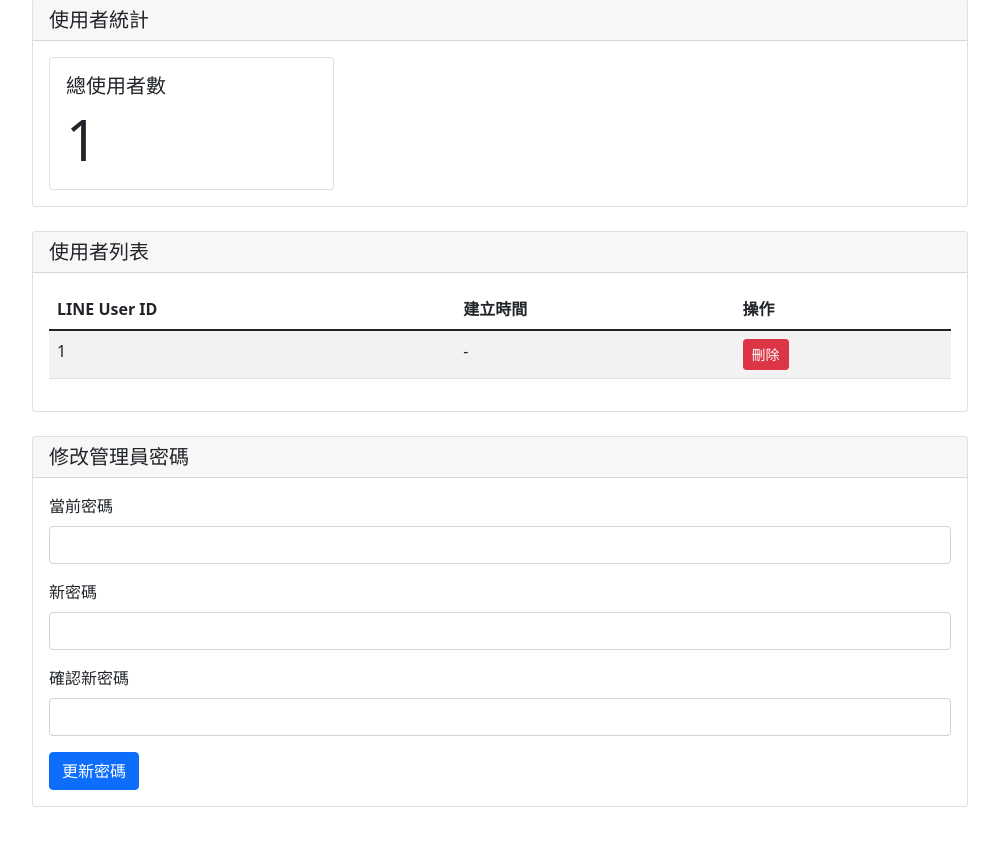
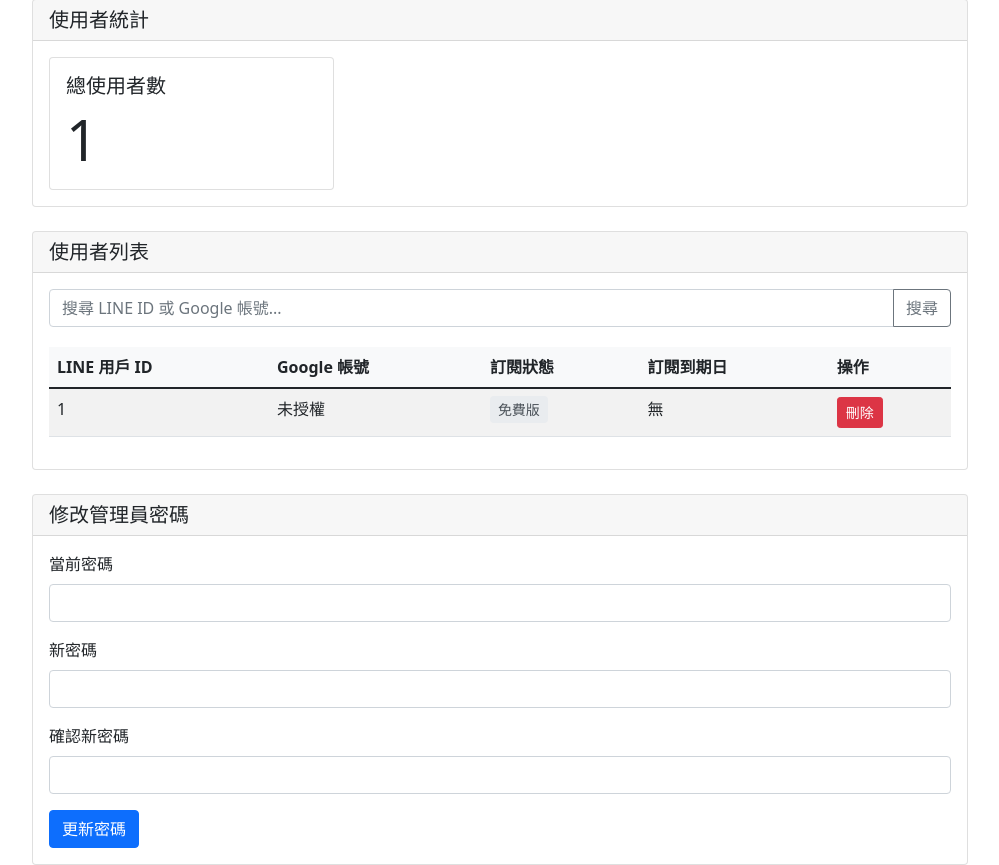
Before and after one commit to brantwu0322/line-calendar-assistant, a Flask app: page /admin/dashboard in a window 1280 px wide. Shown: the part 107-972 px from the top of the page, without its empty margins (140-1139 px from the left). Before the commit the page ends 914 px from the top, so only its background shows below. Run offline with Flask 2, Linux system fonts and the light colour scheme; the visitor is signed in with stand-in values (Sample User, id 1); data comes from the database, SQL or seed files in the repository; parts of the project's set-up code (start-up, migrations or seed data) failed here and were passed over; some libraries are stand-ins or nearby versions.

Commit message:
feat: 新增管理員後台使用者搜尋功能

```diff
--- a/app.py
+++ b/app.py
@@ -338,11 +338,28 @@ def verify_admin(conn, username, password):
     return False
 
 @with_db_connection
-def get_all_users(conn):
-    """獲取所有已授權的使用者"""
+def get_all_users(conn, search_term=None):
+    """獲取所有已授權的使用者，支援搜尋"""
     c = conn.cursor()
-    c.execute('SELECT line_user_id FROM users')
-    return [user[0] for user in c.fetchall()]
+    if search_term:
+        # 搜尋 LINE ID 或 Google 帳號
+        c.execute('''
+            SELECT line_user_id, google_email, subscription_status, subscription_end_date
+            FROM users
+            WHERE line_user_id LIKE ? OR google_email LIKE ?
+        ''', (f'%{search_term}%', f'%{search_term}%'))
+    else:
+        c.execute('SELECT line_user_id, google_email, subscription_status, subscription_end_date FROM users')
+
+    users = []
+    for row in c.fetchall():
+        users.append({
+            'line_user_id': row[0],
+            'google_email': row[1],
+            'subscription_status': row[2],
+            'subscription_end_date': row[3]
+        })
+    return users
 
 @with_db_connection
 def get_user_credentials(conn, line_user_id):
@@ -741,7 +758,7 @@ def parse_event_text(text):
         return None
 
 @with_error_handling
-def create_calendar_event(service, event_data):
+def create_calendar_event(service, event_data, line_user_id):
     """建立 Google Calendar 事件"""
     try:
         logger.info("開始建立 Google Calendar 事件")
@@ -820,15 +837,9 @@ def handle_message(event):
                 send_line_message(reply_token, f"抱歉，發生了一點問題：{error}\n請稍後再試，或聯繫系統管理員協助 🙏")
             else:
                 try:
-                    # 建立 Google Calendar 服務
-                    service = get_google_calendar_service(user_id)
-                    if not service:
-                        send_line_message(reply_token, "無法建立 Google Calendar 服務，請重新授權。")
-                        return
-
                     # 設定時間範圍（現在到7天後）
-                    now = datetime.datetime.utcnow().isoformat() + 'Z'
-                    end_time = (datetime.datetime.utcnow() + datetime.timedelta(days=7)).isoformat() + 'Z'
+                    now = datetime.utcnow().isoformat() + 'Z'
+                    end_time = (datetime.utcnow() + timedelta(days=7)).isoformat() + 'Z'
 
                     # 查詢行程
                     events_result = service.events().list(
@@ -851,8 +862,8 @@ def handle_message(event):
                         end = event['end'].get('dateTime', event['end'].get('date'))
 
                         # 轉換時間格式
-                        start_time = datetime.datetime.fromisoformat(start.replace('Z', '+00:00'))
-                        end_time = datetime.datetime.fromisoformat(end.replace('Z', '+00:00'))
+                        start_time = datetime.fromisoformat(start.replace('Z', '+00:00'))
+                        end_time = datetime.fromisoformat(end.replace('Z', '+00:00'))
 
                         # 格式化時間
                         if 'T' in start:  # 有具體時間的行程
@@ -901,35 +912,9 @@ def handle_message(event):
                     send_line_message(reply_token, f"抱歉，發生了一點問題：{error}\n請稍後再試，或聯繫系統管理員協助 🙏")
                 else:
                     # 創建日曆事件
-                    success, result = create_calendar_event(service, event_data)
+                    success, result = create_calendar_event(service, event_data, user_id)
                     if success:
-                        start_time = datetime.fromisoformat(event_data['start']['dateTime'].replace('Z', '+00:00'))
-                        end_time = datetime.fromisoformat(event_data['end']['dateTime'].replace('Z', '+00:00'))
-                        formatted_start = start_time.strftime('%Y年%m月%d日 %H:%M')
-                        formatted_end = end_time.strftime('%H:%M')
-
-                        # 儲存行程記錄
-                        save_event(user_id, result['id'], event_data['summary'],
-                                 event_data['start']['dateTime'], event_data['end']['dateTime'])
-
-                        # 檢查是否為循環事件
-                        if 'recurrence' in event_data:
-                            recurrence_count = event_data['recurrence'][0].split('COUNT=')[1]
-                            reply_text = (
-                                f"好的！我已經幫您安排好以下行程 ✨\n\n"
-                                f"📝 活動：{event_data['summary']}\n"
-                                f"🕒 時間：{formatted_start} - {formatted_end}\n"
-                                f"🔄 重複：每週重複，共 {recurrence_count} 次\n\n"
-                                "需要修改或查看完整行程，可以直接打開您的 Google 日曆喔！"
-                            )
-                        else:
-                            reply_text = (
-                                f"好的！我已經幫您安排好以下行程 ✨\n\n"
-                                f"📝 活動：{event_data['summary']}\n"
-                                f"🕒 時間：{formatted_start} - {formatted_end}\n\n"
-                                "需要修改或查看完整行程，可以直接打開您的 Google 日曆喔！"
-                            )
-                        send_line_message(reply_token, reply_text)
+                        send_line_message(reply_token, result)
                     else:
                         send_line_message(reply_token, "抱歉，我在建立行程時遇到了一些問題 😅\n請稍後再試一次，或聯繫系統管理員協助。")
             else:
@@ -951,7 +936,7 @@ def handle_message(event):
         try:
             send_line_message(
                 reply_token,
-                "非常抱歉，我在處理您的訊息時遇到了問題 😅\n請稍後再試一次，或聯繫系統管理員協助。"
+                "非常抱歉，我在處理您的訊息時遇到了問題 😅\n請稍後再試一次，或直接輸入文字。"
             )
         except Exception as e:
             logger.error(f'發送錯誤訊息時也發生錯誤: {str(e)}')
@@ -1117,12 +1102,16 @@ def admin_dashboard():
     if not session.get('admin_logged_in'):
         return redirect(url_for('admin_login'))
 
+    # 獲取搜尋關鍵字
+    search_term = request.args.get('search', '')
+
     # 獲取使用者資料
-    users = get_all_users()
+    users = get_all_users(search_term=search_term)
     logger.info(f'成功獲取 {len(users)} 位使用者資料')
     return render_template('admin_dashboard.html',
                          users=users,
-                         admin_username=session.get('admin_username'))
+                         admin_username=session.get('admin_username'),
+                         search_term=search_term)
 
 @app.route('/admin/logout')
 @with_error_handling
@@ -1241,38 +1230,28 @@ def handle_audio_message(event):
 
                     if event_data:
                         # 檢查用戶是否已授權
-                        service = get_google_calendar_service(user_id)
-                        if not service:
-                            auth_url = get_google_auth_url(user_id)
-                            reply_text = (
+                        service, error = get_google_calendar_service(user_id)
+                        if error and isinstance(error, str) and 'accounts.google.com' in error:
+                            # 如果是授權 URL，提供更友善的提示
+                            auth_message = (
                                 "您好！為了幫您安排行程，我需要先取得您的 Google Calendar 授權喔 😊\n\n"
                                 "請按照以下步驟進行授權：\n"
                                 "1. 複製下方連結\n"
                                 "2. 使用手機瀏覽器（Safari 或 Chrome）開啟\n"
                                 "3. 登入您的 Google 帳號並同意授權\n\n"
-                                f"{auth_url}\n\n"
+                                f"{error}\n\n"
                                 "完成授權後，請再次傳送您要安排的行程給我 🙂"
                             )
+                            send_line_message(event.reply_token, auth_message)
+                        elif error:
+                            send_line_message(event.reply_token, f"抱歉，發生了一點問題：{error}\n請稍後再試，或聯繫系統管理員協助 🙏")
                         else:
-                            # 建立事件
-                            result = service.events().insert(calendarId='primary', body=event_data).execute()
-                            logger.info(f"成功建立事件: {result.get('htmlLink')}")
-
-                            # 儲存事件到資料庫
-                            save_event(user_id, result['id'], event_data['summary'],
-                                     event_data['start']['dateTime'],
-                                     event_data['end']['dateTime'])
-
-                            # 回覆用戶
-                            start_time = datetime.datetime.fromisoformat(event_data['start']['dateTime'].replace('Z', '+00:00'))
-                            end_time = datetime.datetime.fromisoformat(event_data['end']['dateTime'].replace('Z', '+00:00'))
-                            formatted_start = start_time.strftime('%Y年%m月%d日 %H:%M')
-                            formatted_end = end_time.strftime('%H:%M')
-
-                            reply_text = f"✅ 已成功建立行程：\n\n"
-                            reply_text += f"📅 時間：{formatted_start} - {formatted_end}\n"
-                            reply_text += f"📝 內容：{event_data['summary']}\n\n"
-                            reply_text += f"🔗 查看行程：{result.get('htmlLink')}"
+                            # 創建日曆事件
+                            success, result = create_calendar_event(service, event_data, user_id)
+                            if success:
+                                send_line_message(event.reply_token, result)
+                            else:
+                                send_line_message(event.reply_token, "抱歉，我在建立行程時遇到了一些問題 😅\n請稍後再試一次，或聯繫系統管理員協助。")
                     else:
                         reply_text = (
                             f"我聽到您說：「{text}」\n\n"
@@ -1285,11 +1264,12 @@ def handle_audio_message(event):
                             "✨ 「三天後下午兩點半開會預計45分鐘」\n\n"
                             "或是輸入「查詢行程」來查看您未來的行程安排。"
                         )
+                        send_line_message(event.reply_token, reply_text)
             except sr.UnknownValueError:
-                reply_text = "抱歉，我聽不太清楚您說的內容 😅\n請再說一次，或試試看直接輸入文字。"
+                send_line_message(event.reply_token, "抱歉，我聽不太清楚您說的內容 😅\n請再說一次，或試試看直接輸入文字。")
             except sr.RequestError as e:
                 logger.error(f"語音辨識服務錯誤: {str(e)}")
-                reply_text = "抱歉，語音辨識服務暫時無法使用 😅\n請稍後再試，或直接輸入文字。"
+                send_line_message(event.reply_token, "抱歉，語音辨識服務暫時無法使用 😅\n請稍後再試，或直接輸入文字。")
             finally:
                 # 清理臨時檔案
                 try:
@@ -1298,19 +1278,13 @@ def handle_audio_message(event):
                 except Exception as e:
                     logger.error(f"清理臨時檔案時發生錯誤: {str(e)}")
 
-        # 回覆用戶
-        line_bot_api.reply_message(
-            event.reply_token,
-            TextSendMessage(text=reply_text)
-        )
-
     except Exception as e:
         logger.error(f'處理語音訊息時發生錯誤: {str(e)}')
         logger.error(f'詳細錯誤資訊：\n{traceback.format_exc()}')
         try:
-            line_bot_api.reply_message(
+            send_line_message(
                 event.reply_token,
-                TextSendMessage(text="非常抱歉，我在處理您的語音訊息時遇到了問題 😅\n請稍後再試一次，或直接輸入文字。")
+                "非常抱歉，我在處理您的語音訊息時遇到了問題 😅\n請稍後再試一次，或直接輸入文字。"
             )
         except Exception as e:
             logger.error(f'發送錯誤訊息時也發生錯誤: {str(e)}')
--- a/templates/admin_dashboard.html
+++ b/templates/admin_dashboard.html
@@ -20,6 +20,25 @@
         }
         .action-buttons {
             margin-top: 20px;
+        }
+        .table th {
+            background-color: #f8f9fa;
+        }
+        .subscription-status {
+            padding: 0.25rem 0.5rem;
+            border-radius: 0.25rem;
+            font-size: 0.875rem;
+        }
+        .status-free {
+            background-color: #e9ecef;
+            color: #495057;
+        }
+        .status-premium {
+            background-color: #d4edda;
+            color: #155724;
+        }
+        .search-form {
+            margin-bottom: 20px;
         }
     </style>
 </head>
@@ -70,27 +89,52 @@
                 <h5 class="card-title mb-0">使用者列表</h5>
             </div>
             <div class="card-body">
+                <!-- 搜尋表單 -->
+                <form class="search-form" method="GET" action="{{ url_for('admin_dashboard') }}">
+                    <div class="input-group">
+                        <input type="text" class="form-control" name="search" placeholder="搜尋 LINE ID 或 Google 帳號..." value="{{ search_term }}">
+                        <button class="btn btn-outline-secondary" type="submit">搜尋</button>
+                        {% if search_term %}
+                            <a href="{{ url_for('admin_dashboard') }}" class="btn btn-outline-secondary">清除搜尋</a>
+                        {% endif %}
+                    </div>
+                </form>
+
                 <div class="table-responsive">
                     <table class="table table-striped">
                         <thead>
                             <tr>
-                                <th>LINE User ID</th>
-                                <th>建立時間</th>
+                                <th>LINE 用戶 ID</th>
+                                <th>Google 帳號</th>
+                                <th>訂閱狀態</th>
+                                <th>訂閱到期日</th>
                                 <th>操作</th>
                             </tr>
                         </thead>
                         <tbody>
                             {% for user in users %}
                             <tr>
-                                <td>{{ user }}</td>
-                                <td>-</td>
+                                <td>{{ user.line_user_id }}</td>
+                                <td>{{ user.google_email or '未授權' }}</td>
+                                <td>
+                                    <span class="subscription-status status-{{ user.subscription_status }}">
+                                        {{ '免費版' if user.subscription_status == 'free' else '進階版' }}
+                                    </span>
+                                </td>
+                                <td>{{ user.subscription_end_date or '無' }}</td>
                                 <td>
                                     <button class="btn btn-sm btn-danger">刪除</button>
                                 </td>
                             </tr>
                             {% else %}
                             <tr>
-                                <td colspan="3" class="text-center">目前沒有使用者</td>
+                                <td colspan="5" class="text-center">
+                                    {% if search_term %}
+                                        找不到符合「{{ search_term }}」的使用者
+                                    {% else %}
+                                        目前沒有使用者
+                                    {% endif %}
+                                </td>
                             </tr>
                             {% endfor %}
                         </tbody>
```
